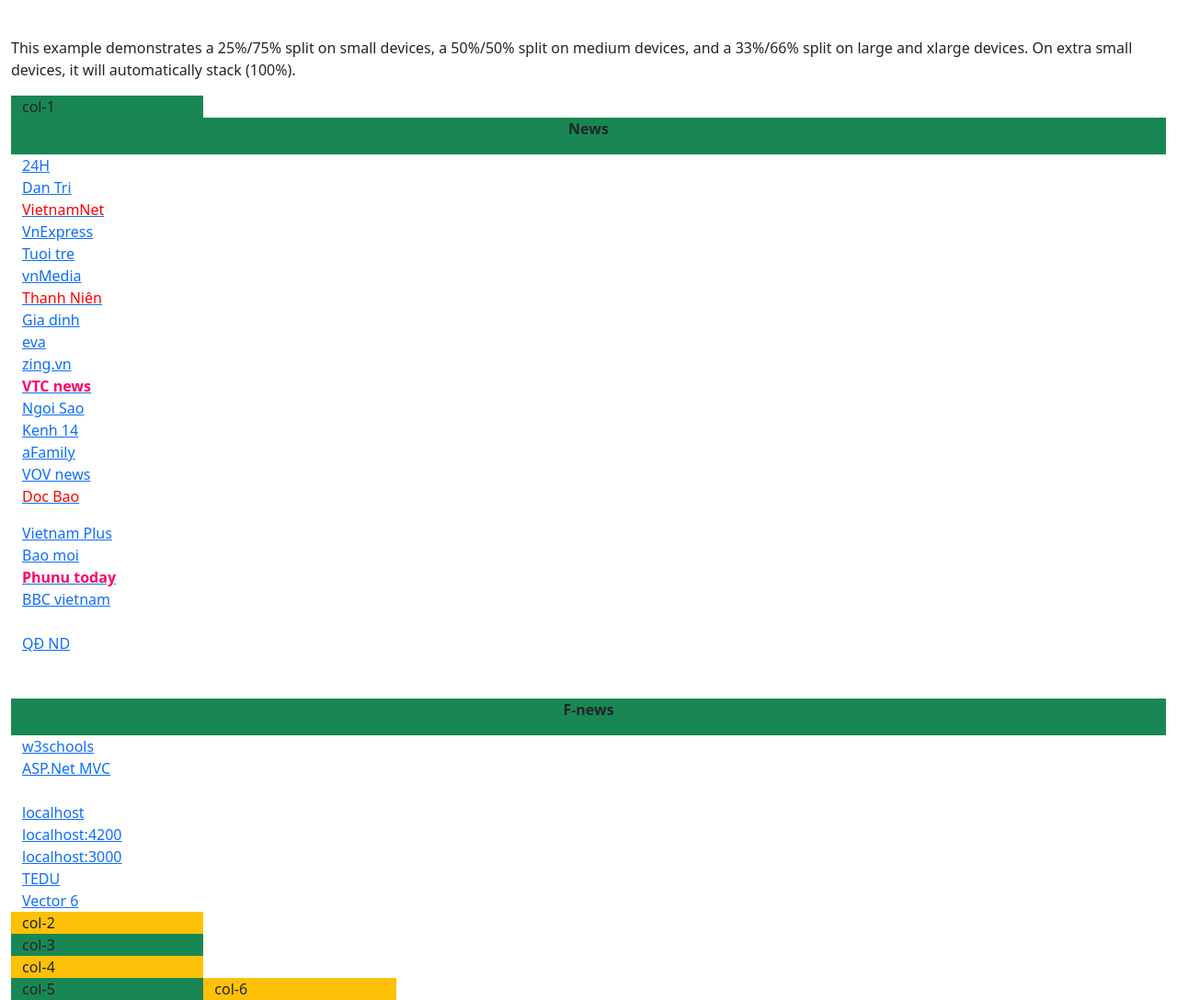
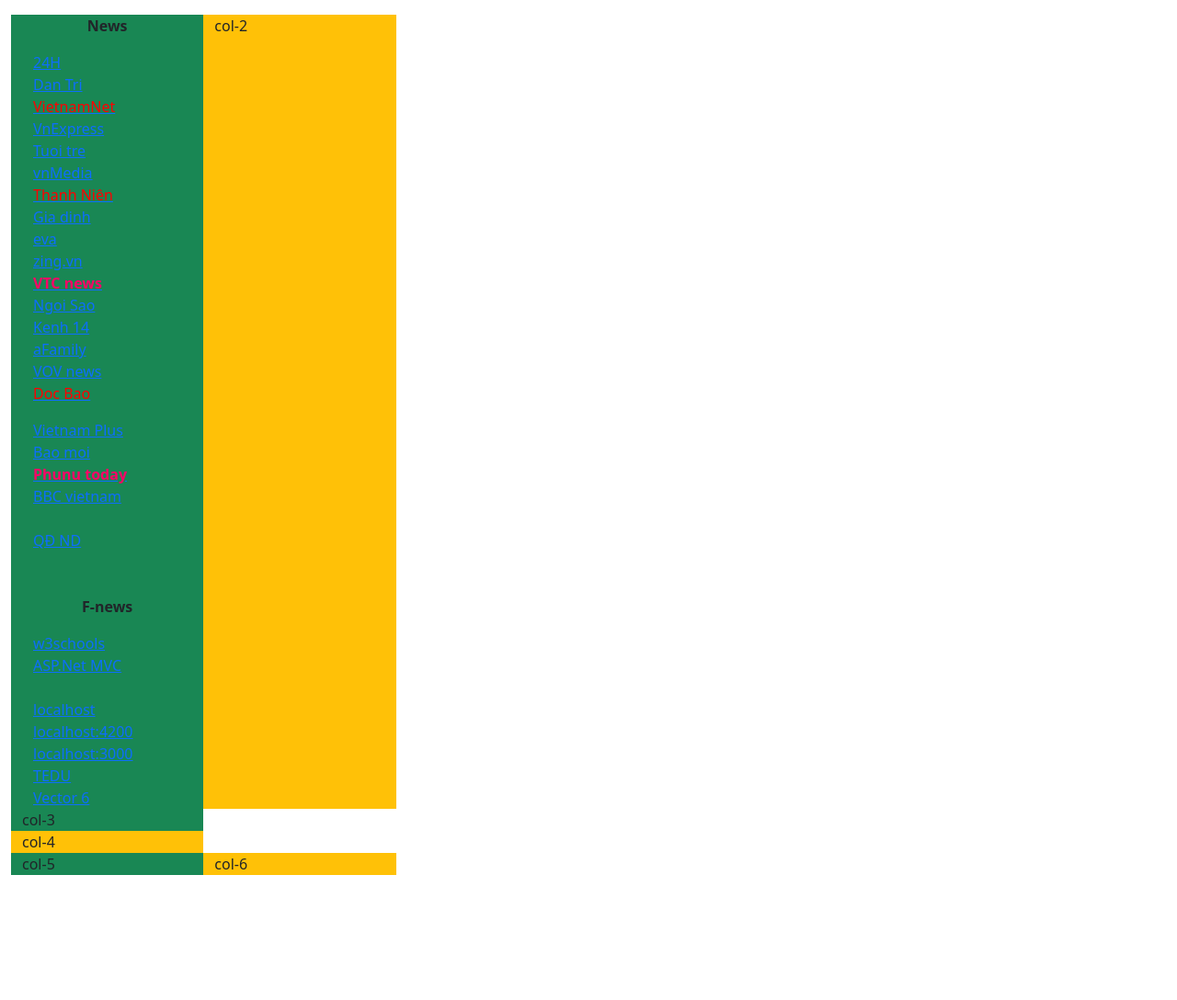
Before and after one commit to Phu169/news, a plain HTML site: page hi5.html in a window 1280 px wide. Shown: the whole page at 92% size. After the commit the page ends 952 px from the top, so only its background shows below. Drawn offline with nearby package versions, Linux system fonts and the light colour scheme.

Commit message:
Update hi5.html

```diff
--- a/hi5.html
+++ b/hi5.html
@@ -11,11 +11,9 @@
 
 <div class="container-fluid mt-3">
 
-  <br>
-  <p>This example demonstrates a 25%/75% split on small devices, a 50%/50% split on medium devices, and a 33%/66% split on large and xlarge devices. On extra small devices, it will automatically stack (100%).</p>
   <div class="container-fluid">
     <div class="row">
-      <div class="col-6 col-md-4 col-lg-2 bg-success">col-1</div>
+      <div class="col-6 col-md-4 col-lg-2 bg-success">
         <div class="container-fluid">
         <div class="row">
 
@@ -186,6 +184,7 @@
           </div>
         </div>
         </div>
+        </div>
 
 
       <div class="col-6 col-md-4 col-lg-2 bg-warning">col-2</div>
```
